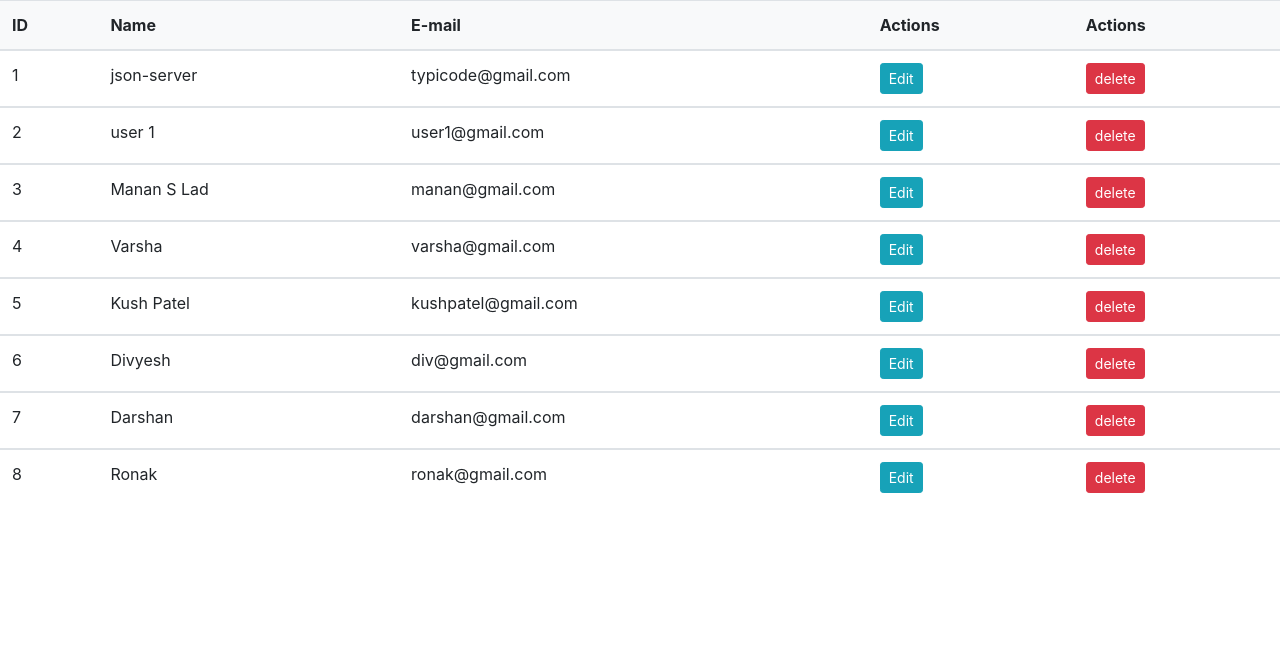
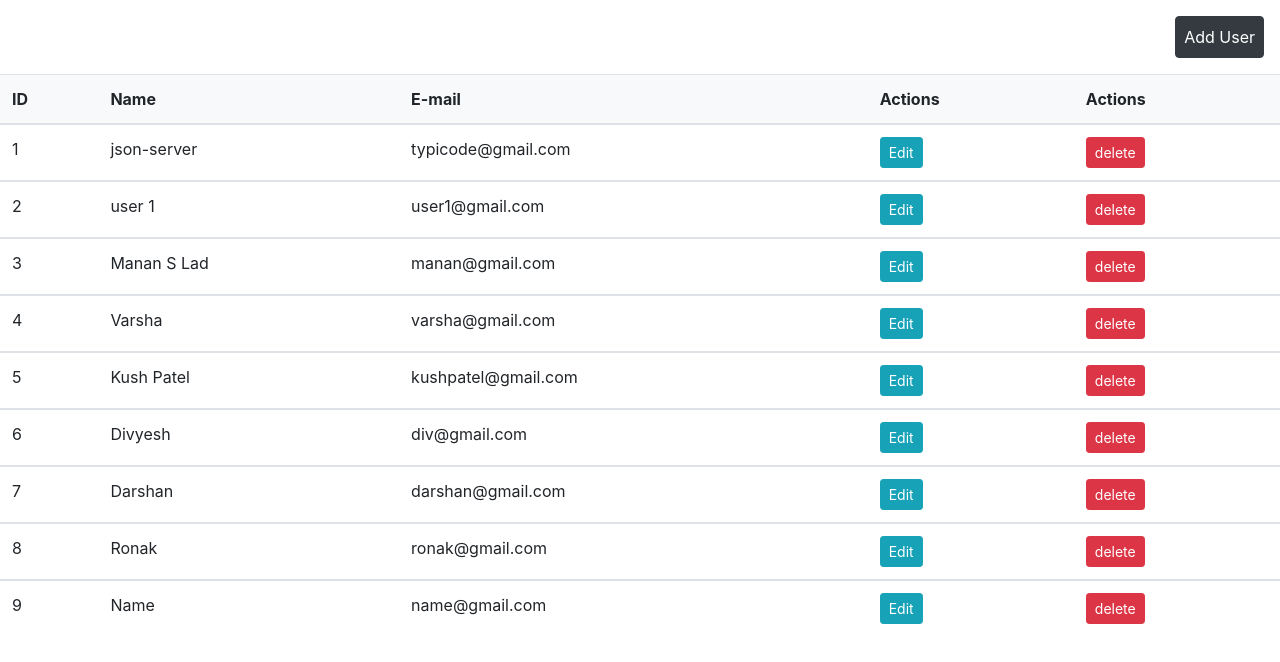
Before and after one commit to patelvarsha/users-api, a React (Create React App) app: page /react/studentlist in a window 1280 px wide. Shown: the top 662 px of the page. Built offline with nearby package versions, Linux system fonts and the light colour scheme; data requests are answered from the project's data file.

Commit message:
first commit

```diff
--- a/db.json
+++ b/db.json
@@ -39,6 +39,12 @@
       "name": "Ronak",
       "email": "ronak@gmail.com",
       "id": 8
+    },
+    {
+      "name": "Name",
+      "email": "name@gmail.com",
+      "id": 9,
+      "undefined": "name@gmail.com"
     }
   ],
   "post": [
--- a/src/component/StudentEditPage.js
+++ b/src/component/StudentEditPage.js
@@ -20,7 +20,7 @@ export default function ListUser() {
          {
              console.log(response.data);
             setInputs(response.data);
-        });
+        }).catch(err=>console.log(err));
     }
     const handleChange = (event) => {
         const name = event.target.name;
@@ -34,7 +34,7 @@ export default function ListUser() {
         axios.put(`http://localhost:3000/users/${id}`, inputs).then(function (response) {
              console.log(response.data);
              navigate('/studentlist');
-        })
+        }).catch(err=>console.log(err));
     }
 
     return (
--- a/src/component/StudentList.js
+++ b/src/component/StudentList.js
@@ -70,7 +70,7 @@ export default function StudentList() {
   }
   return (
     <div>
-      {/* <div className='d-flex justify-content-end p-3'><button type="button" className='btn btn-dark p-2' onClick={addUser}>Add User</button></div> */}
+      <div className='d-flex justify-content-end p-3'><button type="button" className='btn btn-dark p-2' onClick={addUser}>Add User</button></div>
       <table className="table align-middle mb-0 bg-white">
         <thead className="bg-light">
           <tr>
```
